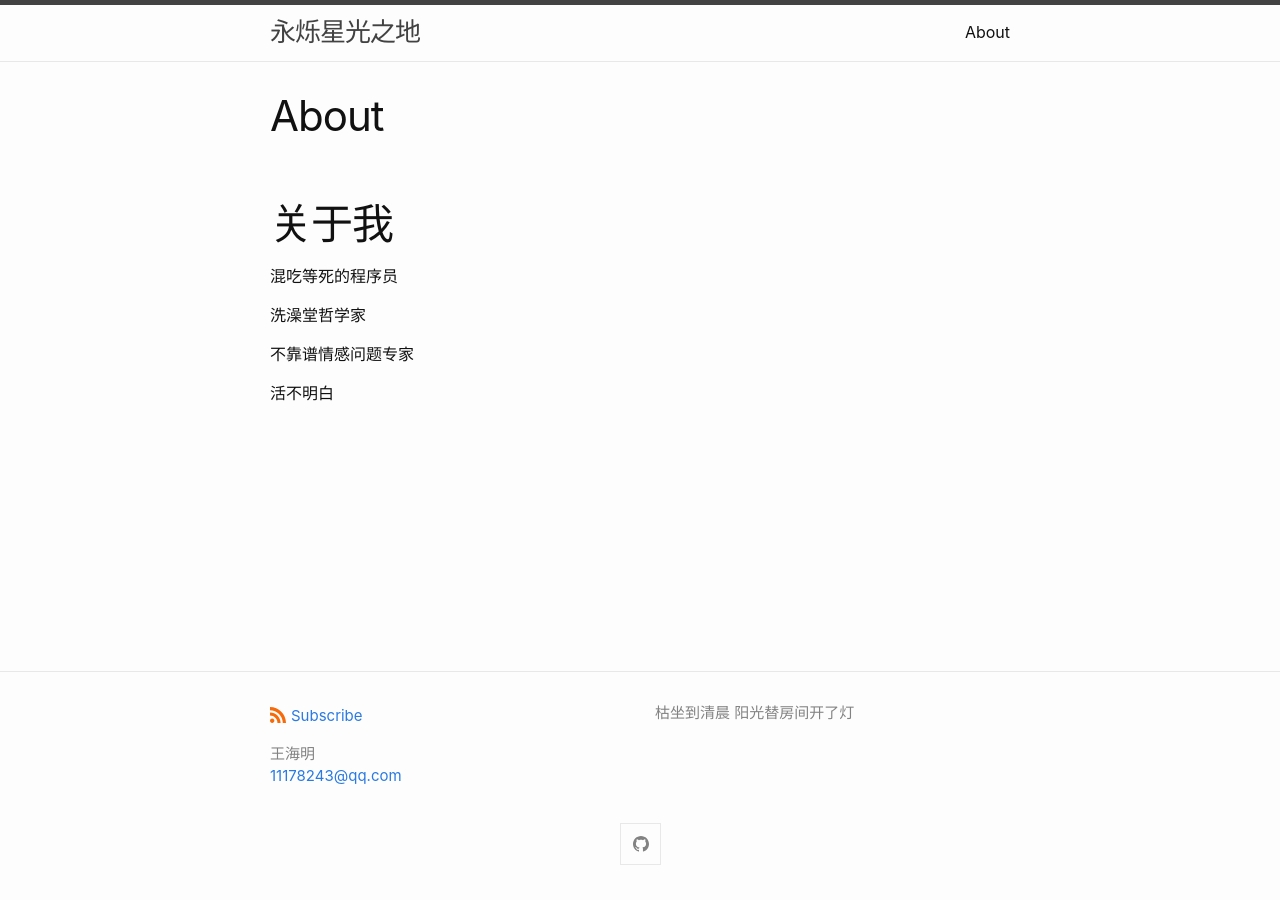
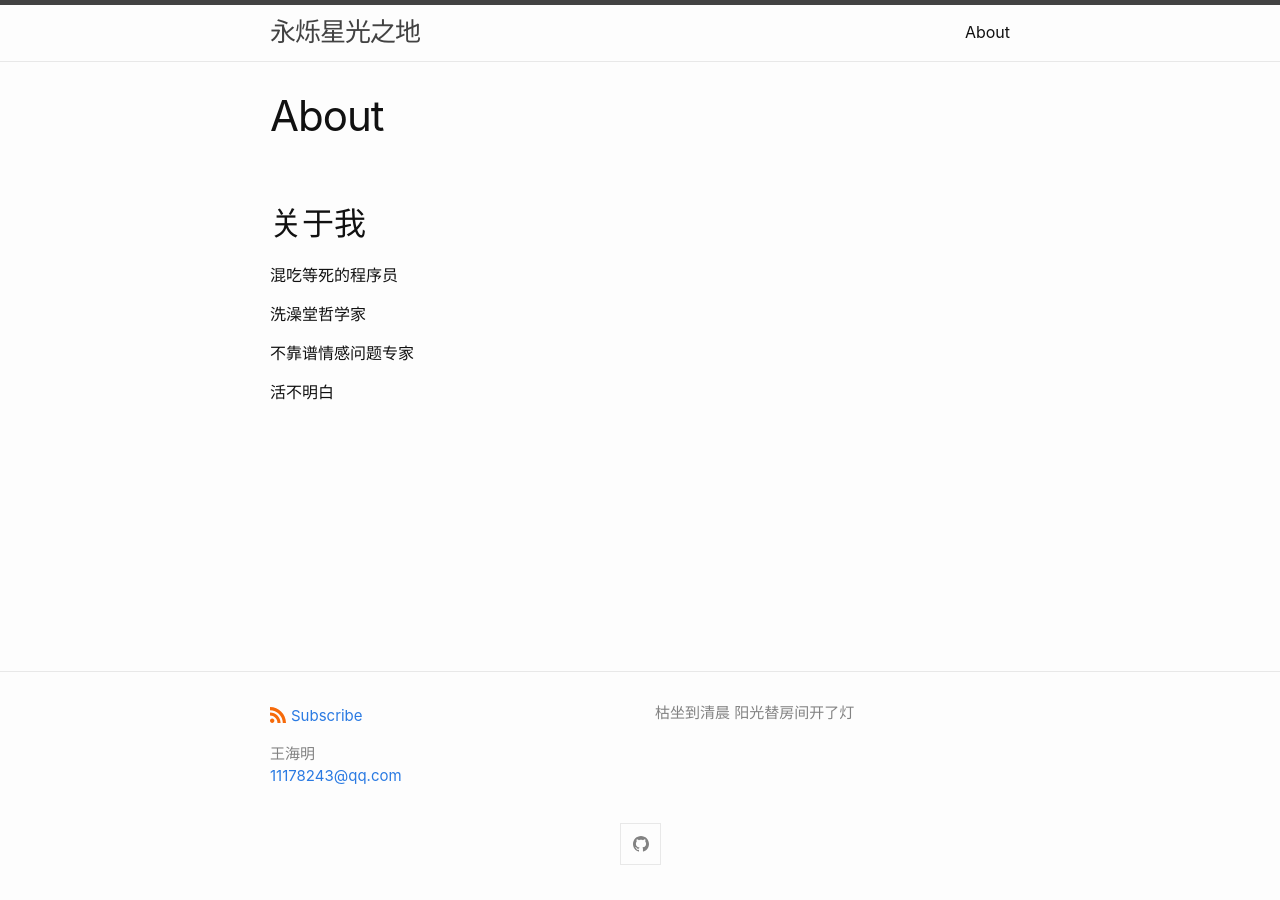
Before and after one commit to HmingWang/hmingwang.github.io, a Jekyll site: the page built from about.md, in a window 1280 px wide. Built offline with Jekyll 4.4.1, drawn with Linux system fonts in a browser that asks for light colours.

```diff
--- a/about.md
+++ b/about.md
@@ -5,7 +5,7 @@ permalink: /about/
 ---
 
 
-# 关于我
+## 关于我
 
 混吃等死的程序员
 
```
